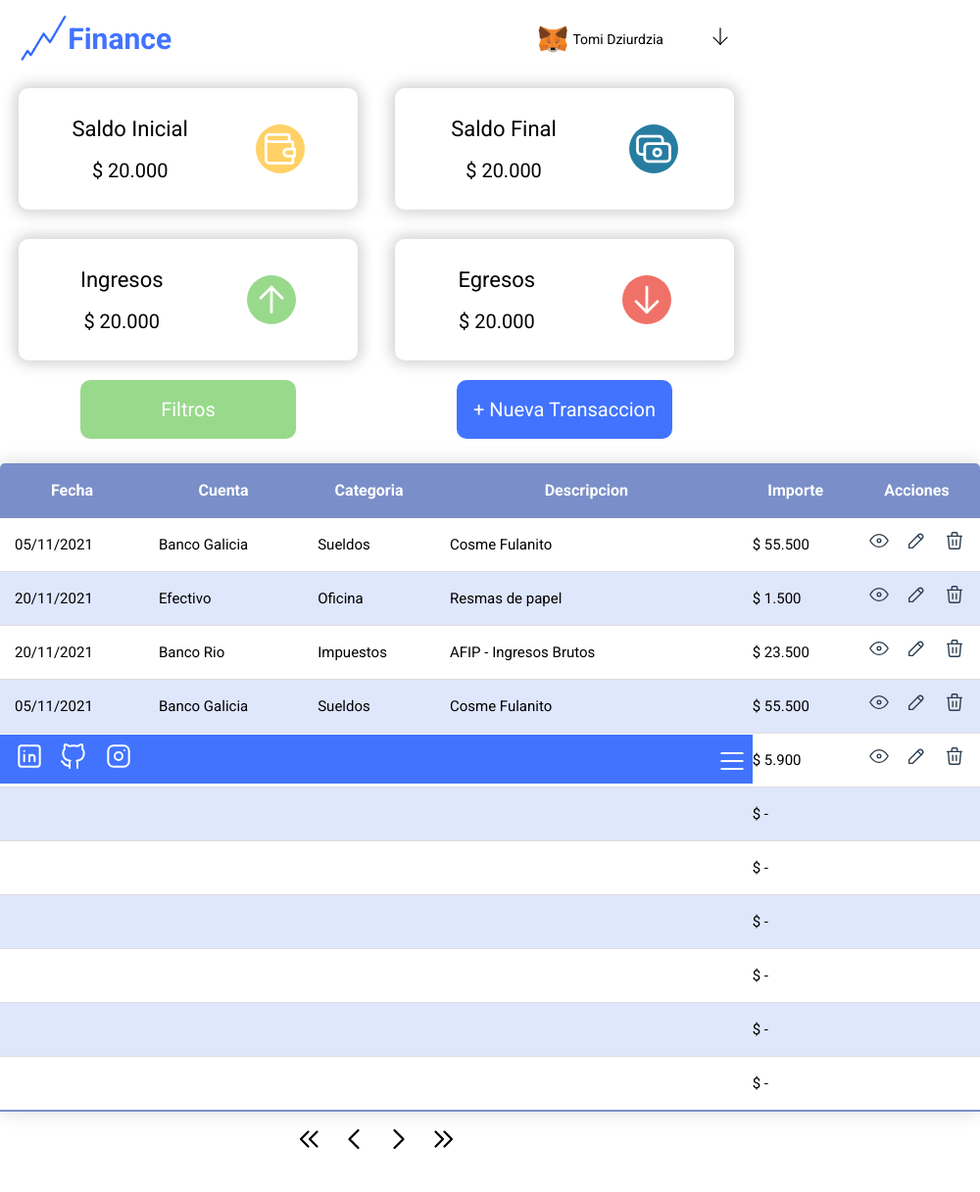
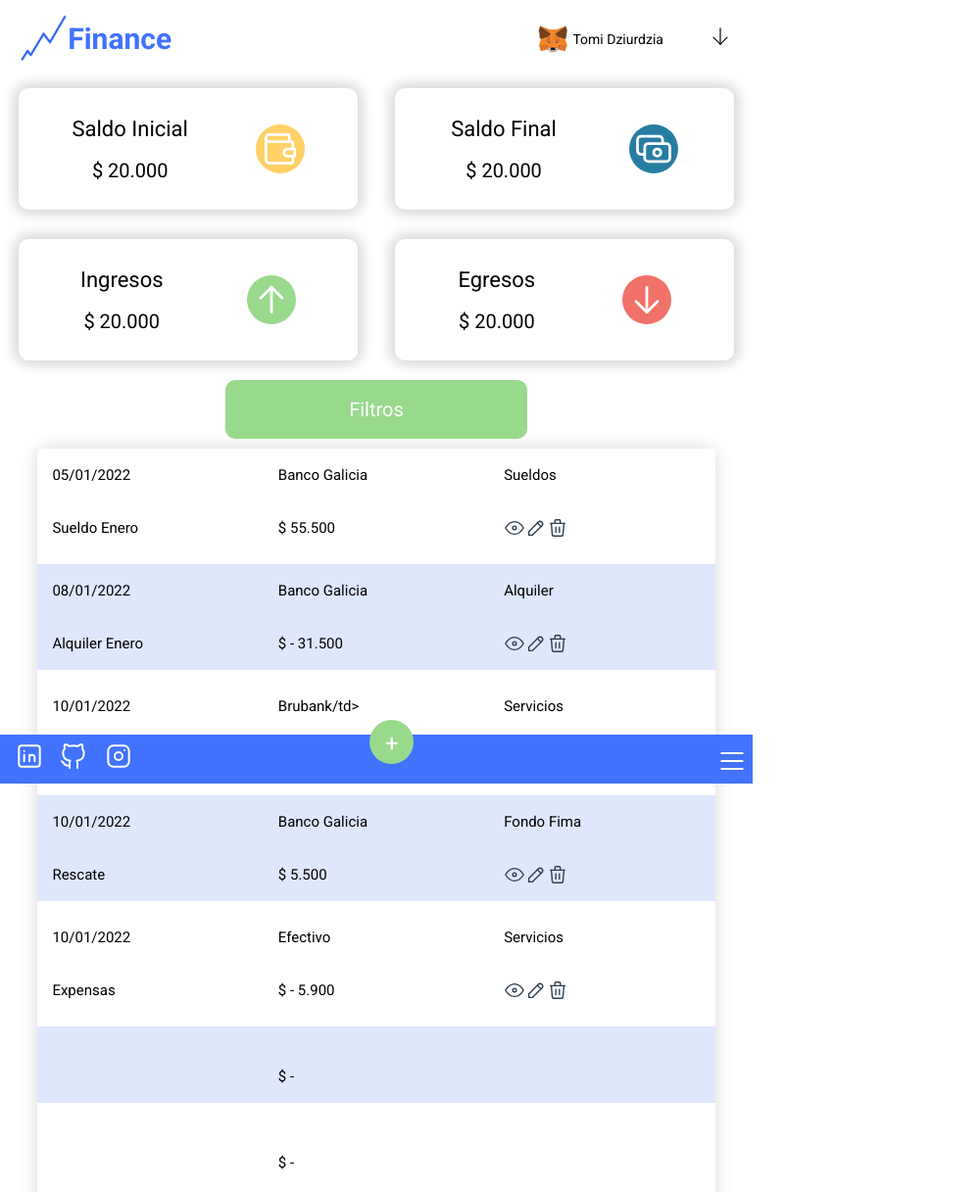
Before and after one commit to tomidziurdzia/Finance-DesarrolloWeb, a plain HTML site: page views/transacciones.html in a window 768 px wide. Shown: the top 1217 px of the page at 98% size, 1000 px wide, since content can reach past the window. Drawn offline with Linux system fonts and the light colour scheme.

Commit message:
Termine mobile de tabla, falta tablet

```diff
--- a/css/style.css
+++ b/css/style.css
@@ -523,7 +523,7 @@ body {
   border-collapse: collapse;
   margin: 2.5rem auto 1rem auto;
   font-size: 1.5rem;
-  min-width: 100rem;
+  min-width: 140rem;
   border: 1px transparent;
   border-radius: 5px 5px 0 0;
   box-shadow: 0 0 20px rgba(0, 0, 0, 0.15);
@@ -543,10 +543,6 @@ body {
   padding: 1.2rem 1.5rem;
 }
 
-.table__container tbody tr {
-  border-bottom: 1px solid #dddddd;
-}
-
 .table__container tbody tr:nth-of-type(even) {
   background-color: #dfe7fd;
 }
@@ -558,7 +554,7 @@ body {
 .buttons__table {
   display: flex;
   align-items: center;
-  justify-content: space-between;
+  justify-content: space-evenly;
 }
 
 .buttons__table a {
@@ -710,6 +706,43 @@ body {
     bottom: 20px;
     right: 42%;
   }
+  .filtro-nueva__container {
+    grid-template-columns: 1fr;
+    margin-bottom: 1rem;
+  }
+  .filtro__container {
+    width: 40%;
+  }
+  .nueva__transaccion {
+    display: none;
+  }
+  .table__container {
+    min-width: max-content;
+    margin: auto;
+    width: 90%;
+  }
+  .table__container thead {
+    display: none;
+  }
+
+  .table__container tbody {
+    display: block;
+    width: 100%;
+  }
+  .buttons__table {
+    justify-content: flex-start;
+  }
+  .table__container tr {
+    margin-bottom: 1rem;
+  }
+  .table__container tr {
+    display: grid;
+    grid-template-columns: repeat(2, 1fr);
+  }
+  .table__pags {
+    margin-top: 1rem;
+    margin-bottom: 7rem;
+  }
 }
 
 /* FIN @media only screen and (max-width: 768px) */
@@ -746,6 +779,10 @@ body {
   .boton__mas {
     right: 45%;
   }
+  .table__container tr {
+    display: grid;
+    grid-template-columns: repeat(3, 1fr);
+  }
 }
 /* FIN @media only screen and (min-width: 481px) and (max-width: 768px) */
 
--- a/views/transacciones.html
+++ b/views/transacciones.html
@@ -215,10 +215,10 @@
             </thead>
             <tbody>
                 <tr>
-                    <td>05/11/2021</td>
+                    <td>05/01/2022</td>
                     <td>Banco Galicia</td>
                     <td>Sueldos</td>
-                    <td>Cosme Fulanito</td>
+                    <td>Sueldo Enero</td>
                     <td>$ 55.500</td>
                     <td class="buttons__table">
                         <a href=""><svg xmlns="http://www.w3.org/2000/svg" class="icon icon-tabler icon-tabler-eye"
@@ -249,11 +249,11 @@
                     </td>
                 </tr>
                 <tr>
-                    <td>20/11/2021</td>
-                    <td>Efectivo</td>
-                    <td>Oficina</td>
-                    <td>Resmas de papel</td>
-                    <td>$ 1.500</td>
+                    <td>08/01/2022</td>
+                    <td>Banco Galicia</td>
+                    <td>Alquiler</td>
+                    <td>Alquiler Enero</td>
+                    <td>$ - 31.500</td>
                     <td class="buttons__table">
                         <a href=""><svg xmlns="http://www.w3.org/2000/svg" class="icon icon-tabler icon-tabler-eye"
                                 width="44" height="44" viewBox="0 0 24 24" stroke-width="1.5" stroke="#2c3e50"
@@ -283,11 +283,11 @@
                     </td>
                 </tr>
                 <tr>
-                    <td>20/11/2021</td>
-                    <td>Banco Rio</td>
-                    <td>Impuestos</td>
-                    <td>AFIP - Ingresos Brutos</td>
-                    <td>$ 23.500</td>
+                    <td>10/01/2022</td>
+                    <td>Brubank/td>
+                    <td>Servicios</td>
+                    <td>Internet</td>
+                    <td>$ - 3.500</td>
                     <td class="buttons__table">
                         <a href=""><svg xmlns="http://www.w3.org/2000/svg" class="icon icon-tabler icon-tabler-eye"
                                 width="44" height="44" viewBox="0 0 24 24" stroke-width="1.5" stroke="#2c3e50"
@@ -317,11 +317,11 @@
                     </td>
                 </tr>
                 <tr>
-                    <td>05/11/2021</td>
+                    <td>10/01/2022</td>
                     <td>Banco Galicia</td>
-                    <td>Sueldos</td>
-                    <td>Cosme Fulanito</td>
-                    <td>$ 55.500</td>
+                    <td>Fondo Fima</td>
+                    <td>Rescate</td>
+                    <td>$ 5.500</td>
                     <td class="buttons__table">
                         <a href=""><svg xmlns="http://www.w3.org/2000/svg" class="icon icon-tabler icon-tabler-eye"
                                 width="44" height="44" viewBox="0 0 24 24" stroke-width="1.5" stroke="#2c3e50"
@@ -351,11 +351,11 @@
                     </td>
                 </tr>
                 <tr>
-                    <td>10/11/2021</td>
-                    <td>Banco Galicia</td>
-                    <td>Cobranza</td>
-                    <td>Dolores Debola - Factura 1720</td>
-                    <td>$ 5.900</td>
+                    <td>10/01/2022</td>
+                    <td>Efectivo</td>
+                    <td>Servicios</td>
+                    <td>Expensas</td>
+                    <td>$ - 5.900</td>
                     <td class="buttons__table">
                         <a href=""><svg xmlns="http://www.w3.org/2000/svg" class="icon icon-tabler icon-tabler-eye"
                                 width="44" height="44" viewBox="0 0 24 24" stroke-width="1.5" stroke="#2c3e50"
@@ -383,30 +383,6 @@
                                 <path d="M9 7v-3a1 1 0 0 1 1 -1h4a1 1 0 0 1 1 1v3" />
                             </svg></a>
                     </td>
-                </tr>
-                <tr>
-                    <td></td>
-                    <td></td>
-                    <td></td>
-                    <td></td>
-                    <td>$ -</td>
-                    <td></td>
-                </tr>
-                <tr>
-                    <td></td>
-                    <td></td>
-                    <td></td>
-                    <td></td>
-                    <td>$ -</td>
-                    <td></td>
-                </tr>
-                <tr>
-                    <td></td>
-                    <td></td>
-                    <td></td>
-                    <td></td>
-                    <td>$ -</td>
-                    <td></td>
                 </tr>
                 <tr>
                     <td></td>
@@ -527,7 +503,7 @@
             </div>
         </footer>
         <!-- Fin Footer -->
-    </main>
+        <a href="#" class="boton__mas container">+</a>
     </main>
 </body>
 
```
